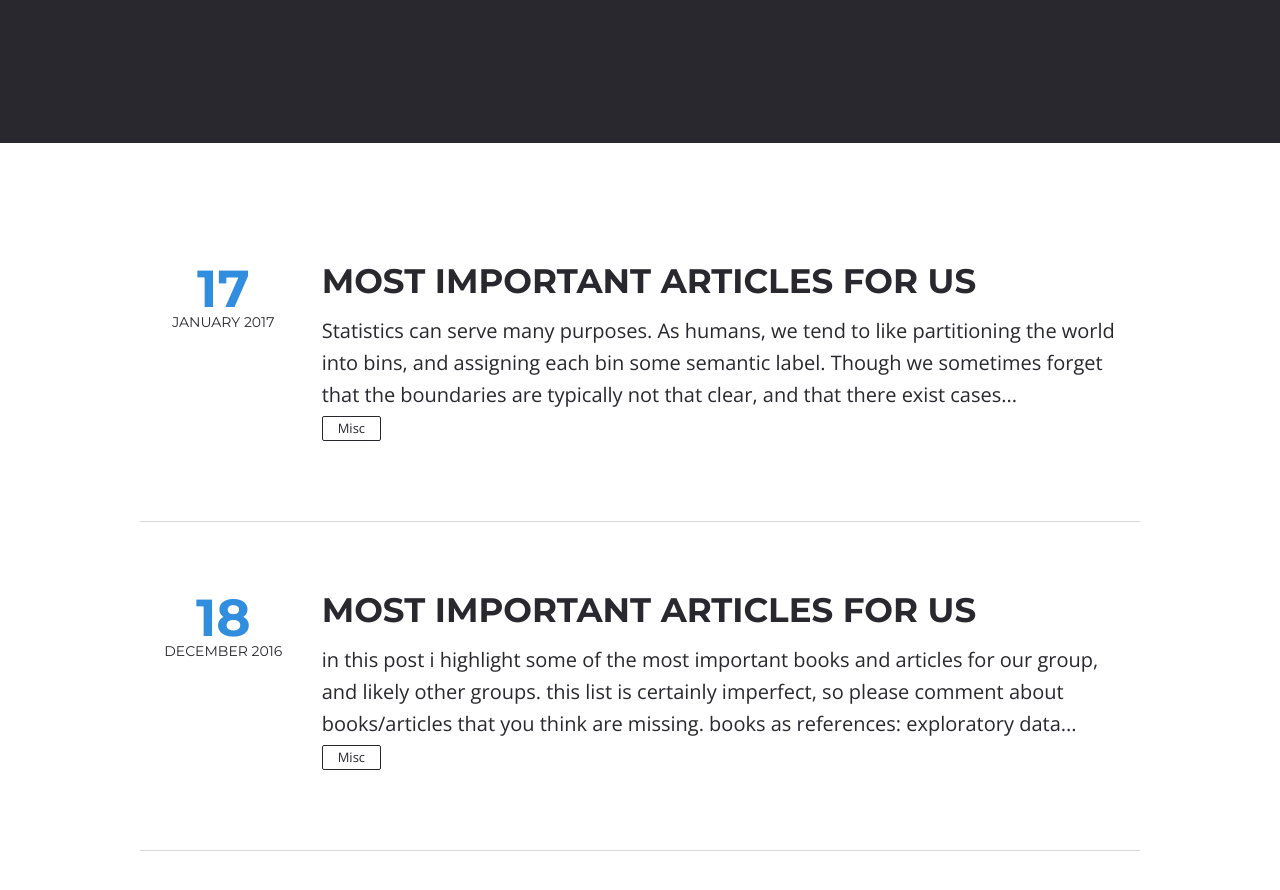
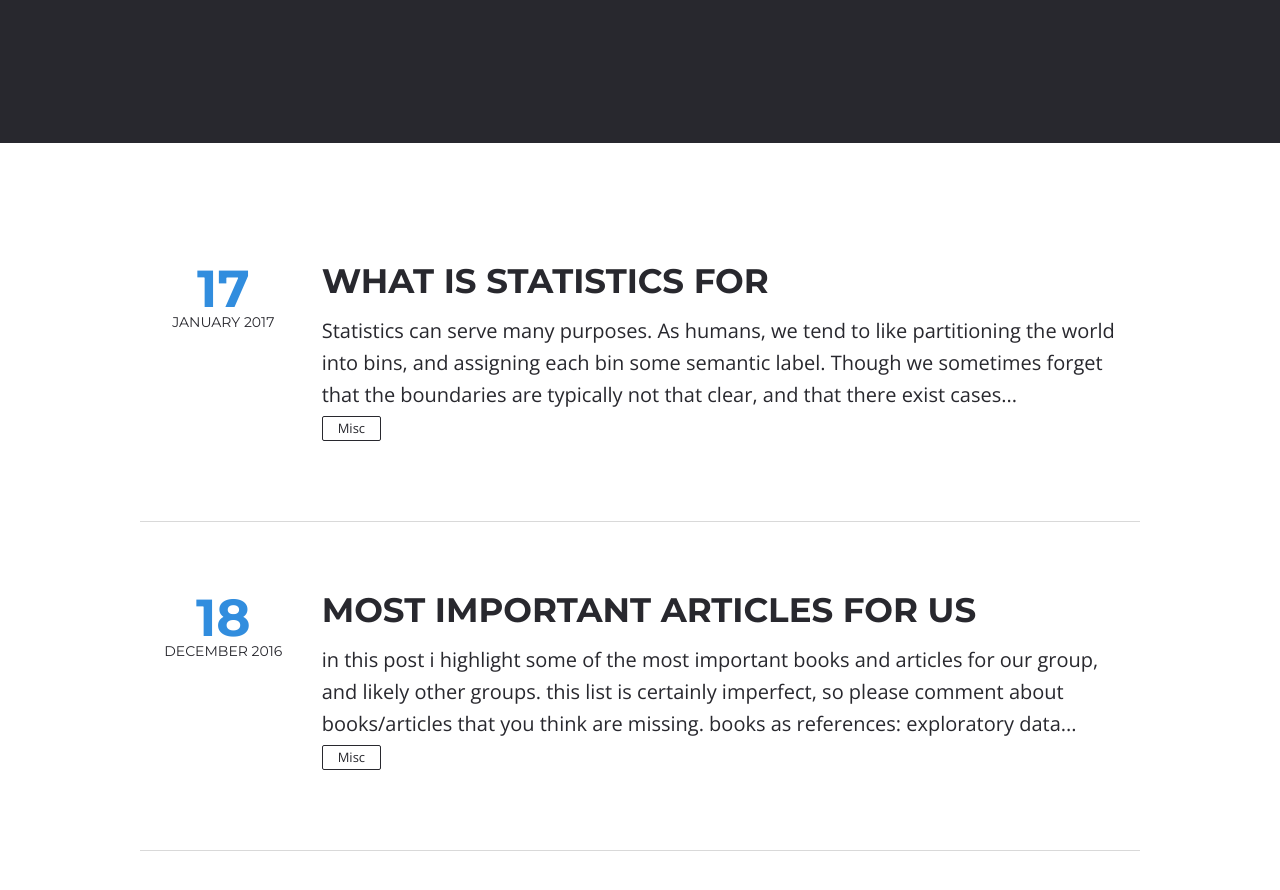
Before and after one commit to neurostorm/neurostorm.github.io, a Jekyll site: the page built from index.html, in a window 1280 px wide and 900 px high, scrolled down 472 px. Shown: the top 890 px of the window. Built offline with Jekyll 4.4.1, drawn with Linux system fonts in a browser that asks for light colours; nearby versions of some CDN libraries; the list of posts is cut into pages by our own code.

Commit message:
Update 2017-01-17-what-is-statistics-for.md

```diff
--- a/_posts/2017-01-17-what-is-statistics-for.md
+++ b/_posts/2017-01-17-what-is-statistics-for.md
@@ -1,6 +1,6 @@
 ---
 layout: post
-title: Most important articles for us
+title: What is statistics for
 description: ""
 modified: 2016-12-18
 category: misc
```
